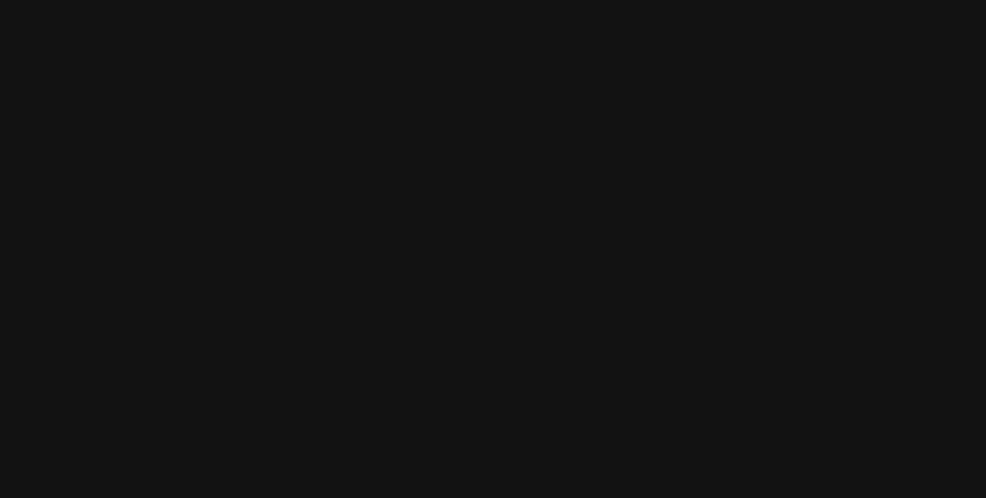
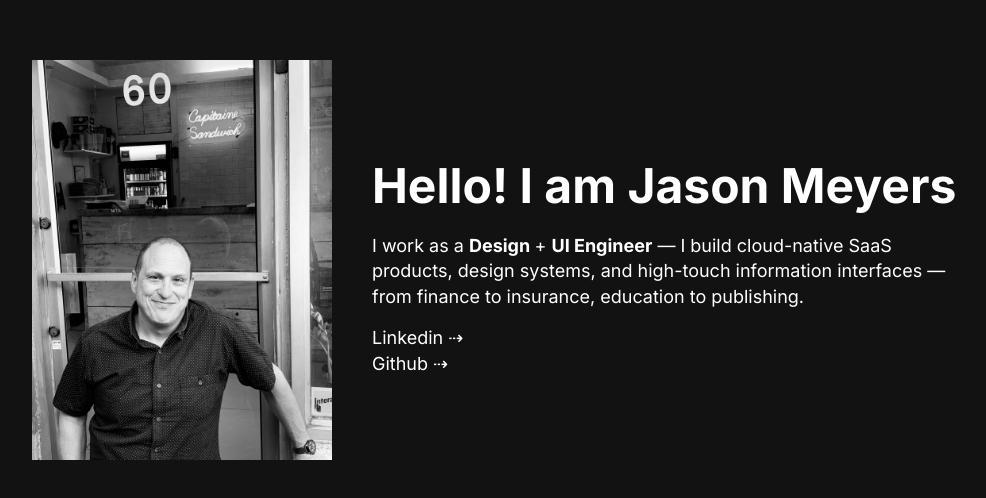
Before and after one commit to jasonmeyers/jasonmeyers.github.io, a Next.js app: page / in a window 1280 px wide. Shown: the part 140-638 px from the top of the page, without its empty margins (138-1124 px from the left). Built offline with nearby package versions, Linux system fonts and the light colour scheme.

Commit message:
taking off fadeIn

```diff
--- a/src/styles/intro.module.css
+++ b/src/styles/intro.module.css
@@ -4,11 +4,11 @@
   align-items: center;
   justify-content: center;
   min-height: 100vh;
-  opacity: 0;
-  animation: fadeIn 5s;
+  opacity: 1;
+  /* animation: fadeIn 5s;
   -webkit-animation: fadeIn 5s;
   animation-fill-mode: both;
-  -webkit-animation-fill-mode: both;
+  -webkit-animation-fill-mode: both; */
 }
 
 @keyframes fadeIn {
```
